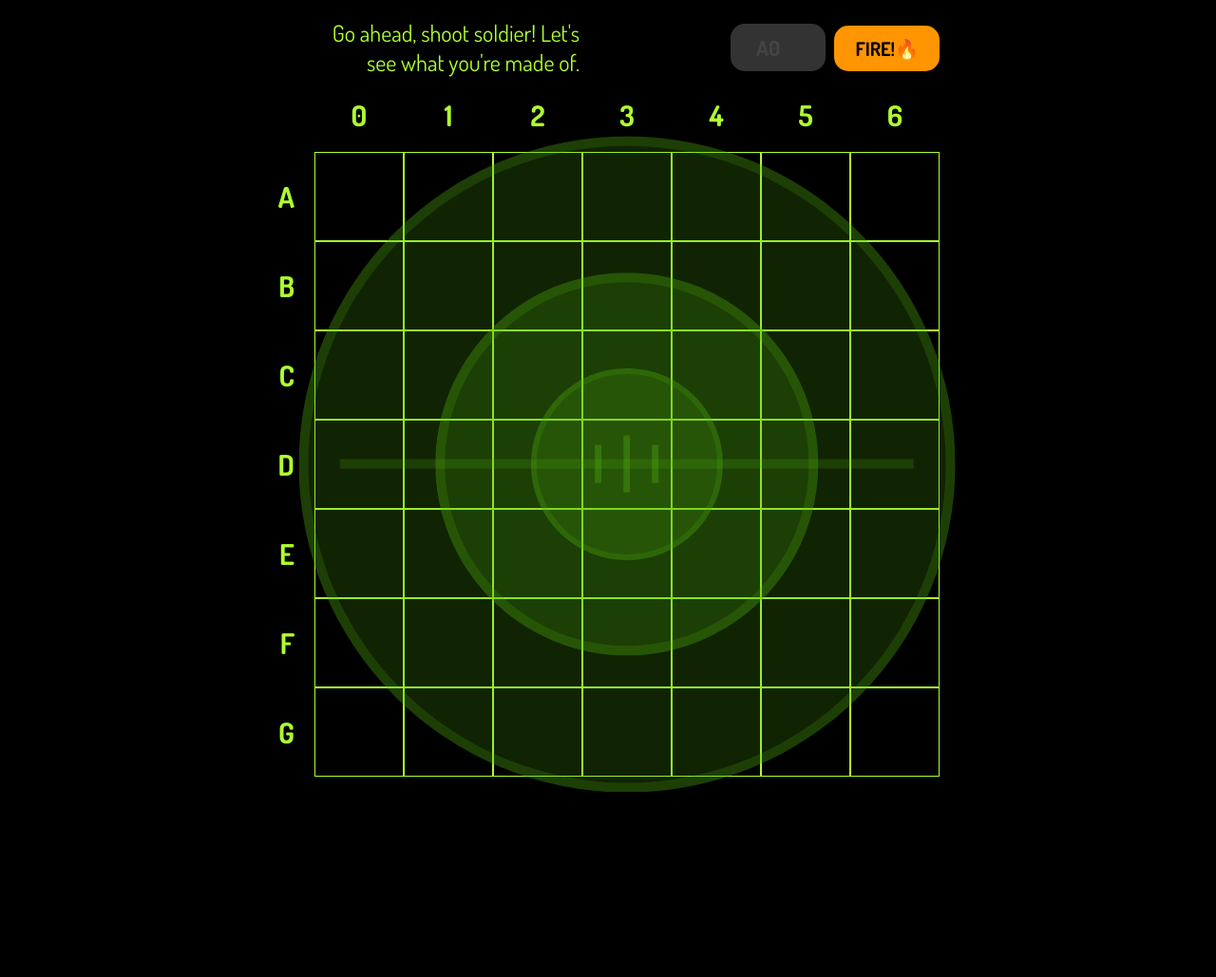
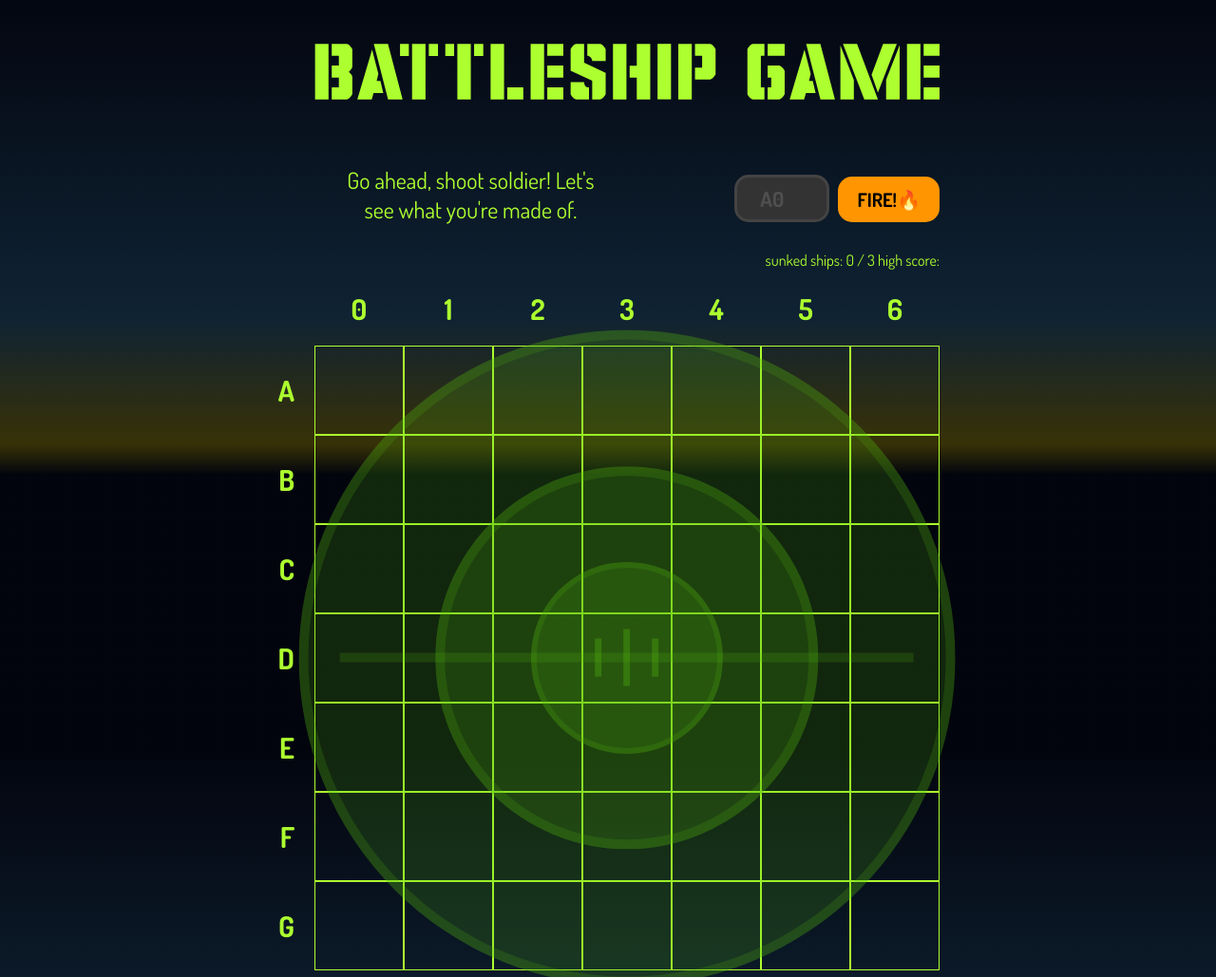
Before and after one commit to Grafdude/battleship_game, a website: page battleship.html in a window 1280 px wide. Shown: the top 1029 px of the page at 95% size. Before the commit the page ends 834 px from the top, so only its background shows below. Drawn offline with Linux system fonts and the light colour scheme.

Commit message:
added scores 1st commit

```diff
--- a/battleship.html
+++ b/battleship.html
@@ -15,6 +15,11 @@
     <body>
         <div class="board">
             <div class="panel">
+                <div class="panel__heading">
+                    <svg class="panel__heading-svg">
+                        <use xlink:href="img/sprite.svg#heading-battleship"></use>
+                    </svg>
+                </div>
                 <div class="panel__message-area">
                     Go ahead, shoot soldier! Let's see what you're made of.
                 </div>
@@ -23,15 +28,20 @@
                         type="text"
                         id="guessInput"
                         placeholder="A0"
-                        maxlength="3"
+                        maxlength="2"
+                        autocomplete="off"
                     />
                     <button type="button" id="fireButton" class="btn btn-fire">
                         FIRE!🔥
                     </button>
                 </form>
+                <div class="game-score">
+                    sunked ships: <span class="game__score">0 / 3</span>
+                    high score: <span class="game__high-score"></span>
+                </div>
             </div>
 
-            <div class="row-container">
+            <div class="grid-box">
                 <div></div>
                 <div class="col-label">0</div>
                 <div class="col-label">1</div>
@@ -114,6 +124,7 @@
                 </div>
             </div>
         </div>
+
         <div class="modal">
             <div class="modal-soldier">
                 <img src="img/soldier.png" alt="soldier" />
--- a/battleship.js
+++ b/battleship.js
@@ -28,7 +28,7 @@ const parseGuess = (guess) => {
 
         if (isNaN(row) || isNaN(column)) {
             return view.displayModal(
-                'That number is not on the board soldier!. Get yourself together soldier!'
+                'That number is not on the board!. Get yourself together soldier!'
             );
         } else if (
             row < 0 ||
@@ -186,10 +186,9 @@ const controller = {
         if (location) {
             for (let i = 0; i < this.guessHistory.length; i++) {
                 if (location === this.guessHistory[i]) {
-                    view.displayModal(
+                    return view.displayModal(
                         'You already pick this location soldier, wake up and try again!'
                     );
-                    return;
                 }
             }
             this.guessHistory.push(location);
--- a/sass/style.scss
+++ b/sass/style.scss
@@ -21,10 +21,17 @@ html {
 }
 
 body {
-    background: #000;
     height: 100vh;
     font-size: 1.6rem;
     box-sizing: border-box;
+    background: linear-gradient(
+            to bottom,
+            #030610 0%,
+            rgba(31, 71, 105, 0.49) 41.51%,
+            rgba(138, 123, 17, 0.4) 58.51%,
+            rgba(17, 36, 104, 0.13) 62.51%
+        ),
+        #000000;
 
     display: grid;
     justify-content: center;
@@ -43,21 +50,36 @@ body {
 .panel {
     display: grid;
     grid-template-columns: repeat(auto-fit, minmax(50%, 1fr));
-    grid-template-rows: 10rem;
     grid-column: 2 / 4;
+    padding-left: 4rem;
+    margin-bottom: 2rem;
+
+    &__heading {
+        fill: $color-green;
+        grid-column: 1 / -1;
+        justify-self: center;
+        width: 100%;
+        // margin-bottom: 2rem;
+
+        &-svg {
+            fill: $color-green;
+            width: 100%;
+        }
+    }
 
     &__message-area {
         grid-column: 1 / 2;
         padding: 0 3rem;
+        min-height: 7rem;
 
         color: $color-green;
         font-size: 2.4rem;
-        text-align: right;
+        text-align: center;
         align-self: center;
 
         @media only screen and (max-width: $bp-sm) {
             grid-column: 1 / 3;
-            grid-row: 1 / 2;
+            // grid-row: 1 / 2;
             font-size: 2rem;
             text-align: center;
         }
@@ -66,9 +88,11 @@ body {
     form {
         text-align: right;
         align-self: center;
+        height: 100%;
+        padding: 3rem 0;
 
         grid-column: 2 / 3;
-        grid-row: 1 / 2;
+        grid-row: 2 / 3;
 
         @media only screen and (max-width: $bp-sm) {
             text-align: center;
@@ -86,12 +110,8 @@ body {
             font-weight: bold;
             border: none;
             width: 10rem;
-            // border-top-right-radius: 0.8rem;
-            // border-bottom-right-radius: 0.8rem;
-            // border-bottom-left-radius: 2rem;
-            // border-top-left-radius: 2rem;
             border-radius: 1.5rem;
-            border: 3px solid transparent;
+            border: 3px solid #444;
             outline: none;
             background: #333;
             color: #fff;
@@ -101,12 +121,12 @@ body {
             }
 
             &:focus {
-                border: 3px solid #4f4f4f;
+                border: 3px solid #555;
                 background: #222;
             }
 
             &::placeholder {
-                color: #444;
+                color: #4f4f4f;
             }
         }
     }
@@ -120,11 +140,7 @@ body {
     cursor: pointer;
 
     &-fire {
-        padding: 0.9rem 2rem;
-        // border-top-right-radius: 2rem;
-        // border-bottom-right-radius: 2rem;
-        // border-bottom-left-radius: 0.8rem;
-        // border-top-left-radius: 0.8rem;
+        padding: 0.9rem 1.8rem;
         border-radius: 1.5rem;
         transition: all 0.25s;
         font-weight: bold;
@@ -142,7 +158,7 @@ body {
     }
 }
 
-.row-container {
+.grid-box {
     display: grid;
     grid-template-columns: 4rem repeat(7, 9.4rem);
     grid-template-rows: 6rem repeat(7, minmax(auto, 9.4rem));
@@ -258,6 +274,15 @@ body {
                     width: $crosshairwidth;
                     height: 3rem;
                     background-color: $color-green;
+
+                    &::before {
+                        content: '';
+                        position: absolute;
+                        top: 50%;
+                        left: 100%;
+                        width: $crosshairwidth;
+                        background-color: $color-green;
+                    }
                 }
             }
         }
@@ -270,7 +295,7 @@ body {
     padding-bottom: 2rem;
 }
 
-.row-container > .row-label,
+.grid-box > .row-label,
 .col-label {
     color: $color-green;
     font-size: 3rem;
@@ -352,3 +377,9 @@ body {
         transform: translate(-50%, -60%) scale(1);
     }
 }
+
+.game-score {
+    color: $color-green;
+    grid-column: 2 / 3;
+    justify-self: end;
+}
```
Also changed, not shown: img/battleship.svg (added), img/board.jpg (deleted), img/sprite.svg (added), style.css, 1 other file.
